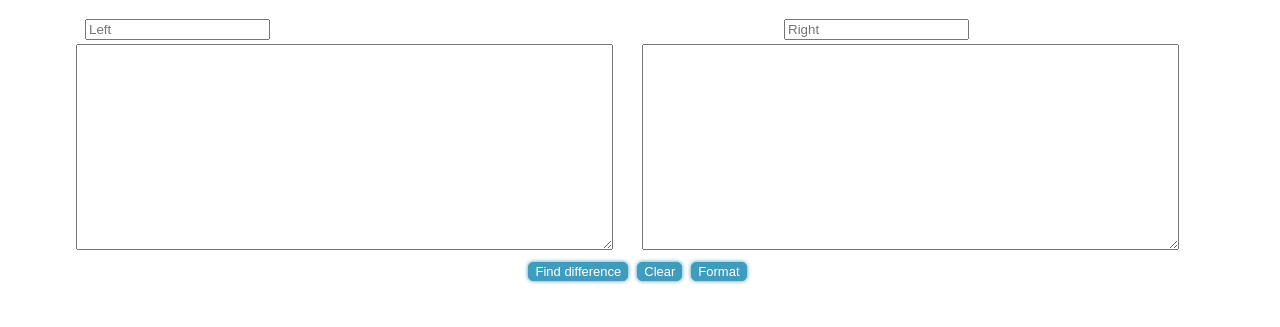
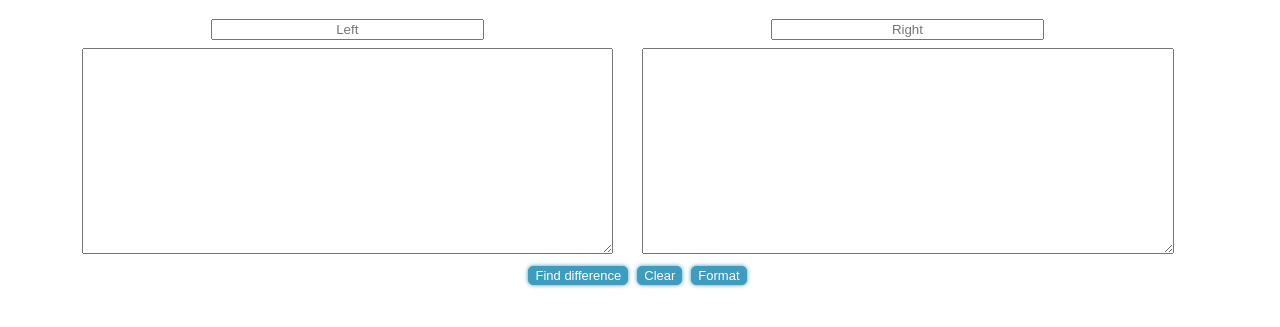
Before and after one commit to Manikandan-K/JsonDiff, a plain HTML site: page index.html in a window 1280 px wide. Shown: the part 61-388 px from the top of the page. Drawn offline with Linux system fonts and the light colour scheme.

Commit message:
[Preethi] Added provision for labels for two json inputs

```diff
--- a/css/style.css
+++ b/css/style.css
@@ -14,33 +14,27 @@ body h1 {
     width: 42%;
 }
 
-.labels {
-    padding-bottom: 4px;
-}
-
-#json1_label {
-    margin-left: 77px;
-}
-
-#json2_label {
-    margin-left: 510px;
-}
-
-.jsons {
+.inputs{
     text-align: center;
 }
 
-textarea {
-    width: 42%;
+#json1_label, #json2_label{
+    margin-bottom: 8px;
+    width: 50%;
+    text-align: center;
+}
+
+#json1, #json2{
+    width: 99%;
     height: 200px;
     max-height: 200px;
-    margin-right: 2%;
     font-size: 12px;
 }
 
-.output1, .output2 {
+.json_input1, .json_input2 {
+    display: inline-block;
     width: 42%;
-    border: 1px solid #121212;
+    margin-right: 2%;
 }
 
 .controls {
@@ -67,16 +61,16 @@ textarea {
 
 .result {
     display: none;
+    text-align: center;
+    margin-top: 2px;
 }
 
-.output1 {
-    float: left;
-    margin-left: 5%;
-}
-
-.output2 {
-    float: right;
-    margin-right: 7%;
+.output1, .output2 {
+    width: 42%;
+    display: inline-block;
+    margin-right: 2%;
+    border: 1px solid #121212;
+    text-align: left;
 }
 
 .errors {
--- a/index.html
+++ b/index.html
@@ -22,19 +22,19 @@
 			<section class="error2"></section>
 		 </div>
 		<div class="inputs">
-            <div class="labels">
+			<div class = 'json_input1'>
                <input id="json1_label" type="text" placeholder="Left"/>
+				<textarea id = "json1" class="input"></textarea>
+			</div>
+			<div class = 'json_input2'>
                <input id="json2_label" type="text" placeholder="Right"/>
-            </div>
-			<div class ="jsons">
-				<textarea id = "json1" class="input"></textarea>
 				<textarea id = "json2" class="input"></textarea>
 			</div>
-			<div class ='controls'>
+		</div>
+		<div class ='controls'>
 				<input class="btn" type="button" value="Find difference" onclick="diff()"></input>
 				<input class="btn" type="button" value="Clear" onclick="clearText()"></input>
 				<input class="btn"type="button" value="Format" onclick="beautify()"></input>
-			</div>
 		</div>
 		<div class="result">
 			<section class="output1"></section>
```
